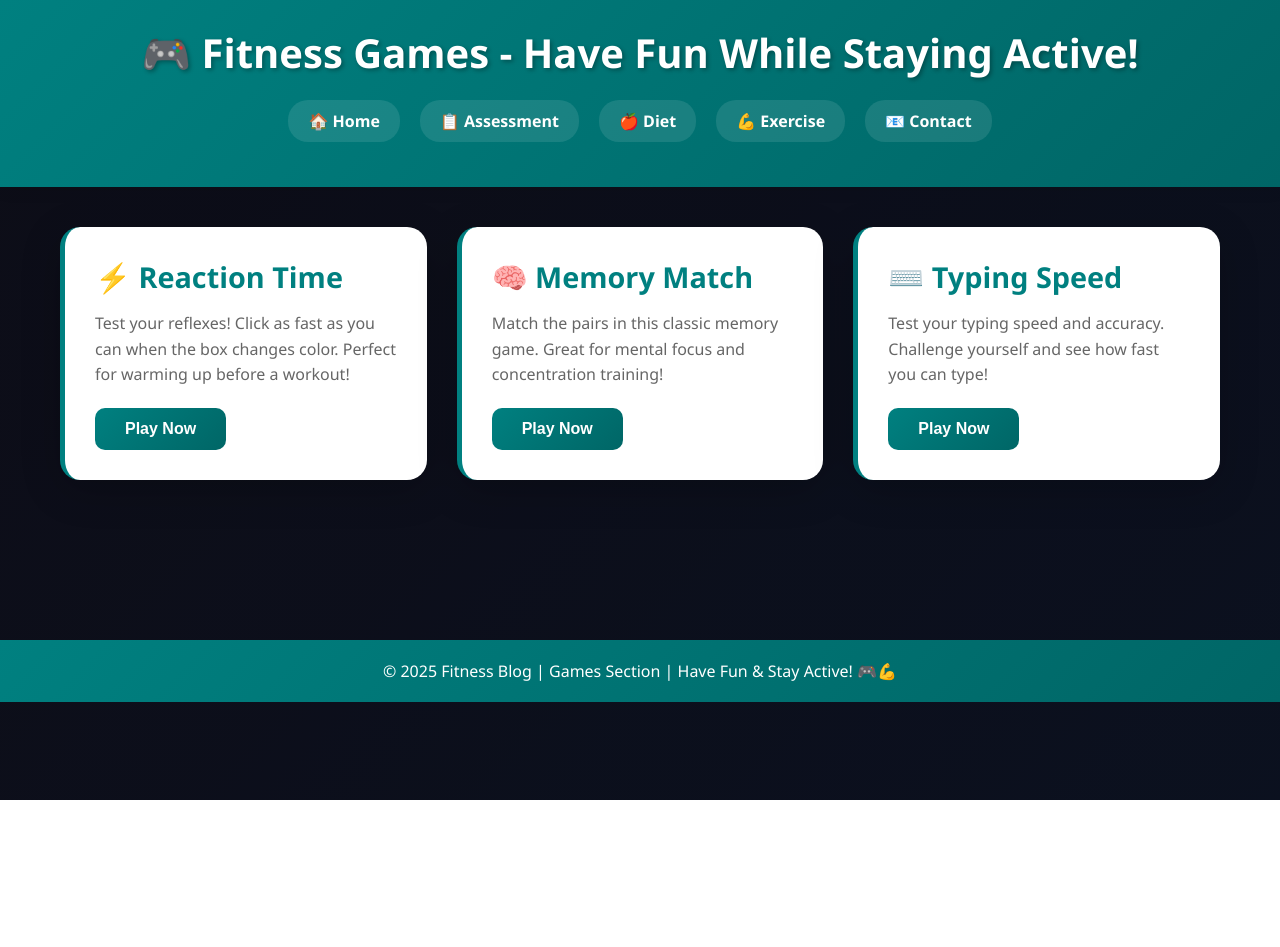
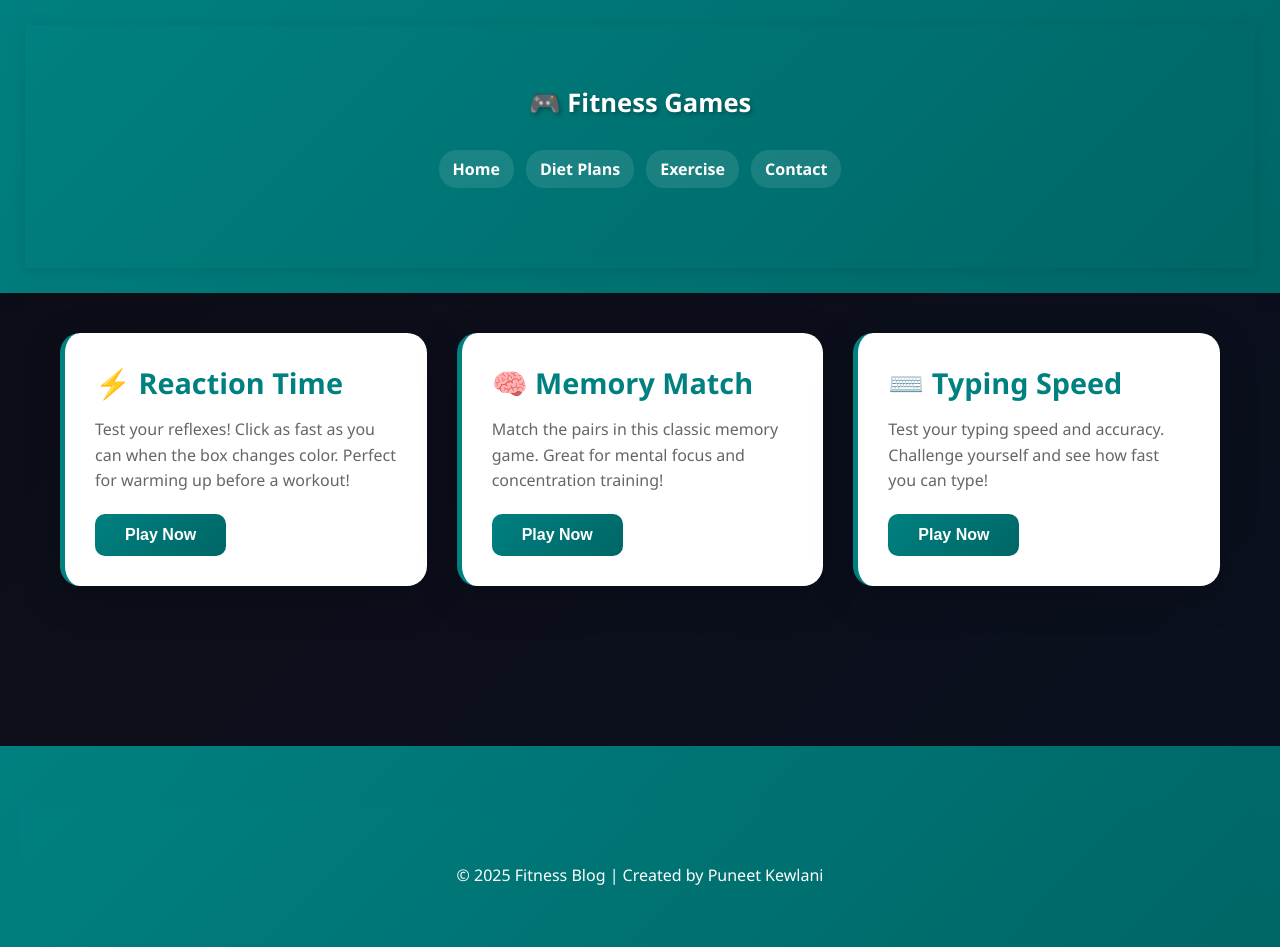
Before and after one commit to Puneetkewlani/Fitness-BLOG, a plain HTML site: page games.html in a window 1280 px wide. Shown: the top 947 px of the page. Before the commit the page ends 800 px from the top, so only its background shows below. Drawn offline with Linux system fonts and the light colour scheme.

Commit message:
small changes to all files including the index

```diff
--- a/games.html
+++ b/games.html
@@ -5,6 +5,11 @@
   <meta name="viewport" content="width=device-width, initial-scale=1.0">
   <meta name="description" content="Fitness Games - Have fun while staying active!">
   <title>Fitness Games - Fun Workouts 🎮</title>
+  <link rel="icon" href="assets/images/favicon.svg" type="image/svg+xml">
+  <link rel="preconnect" href="https://fonts.googleapis.com">
+  <link rel="preconnect" href="https://fonts.gstatic.com" crossorigin>
+  <link href="https://fonts.googleapis.com/css2?family=Inter:wght@400;600;700;800&display=swap" rel="stylesheet">
+  <link rel="stylesheet" href="assets/css/styles.css">
   <style>
     * {
       margin: 0;
@@ -291,14 +296,17 @@
 <body>
 
   <header>
-    <h1>🎮 Fitness Games - Have Fun While Staying Active!</h1>
-    <nav>
-      <a href="index.html">🏠 Home</a>
-      <a href="assessment.html">📋 Assessment</a>
-      <a href="diet.html">🍎 Diet</a>
-      <a href="exercise.html">💪 Exercise</a>
-      <a href="contact.html">📧 Contact</a>
-    </nav>
+    <header id="top" class="site-header">
+      <div class="container">
+        <h1>🎮 Fitness Games</h1>
+        <nav class="site-nav">
+          <a href="index.html">Home</a>
+          <a href="diet.html">Diet Plans</a>
+          <a href="exercise.html">Exercise</a>
+          <a href="contact.html">Contact</a>
+        </nav>
+      </div>
+    </header>
   </header>
 
   <div class="container">
@@ -374,8 +382,9 @@
   </div>
 
   <footer>
-    <p>© 2025 Fitness Blog | Games Section | Have Fun & Stay Active! 🎮💪</p>
-  </footer>
+      <footer class="site-footer">
+        <div class="container">© 2025 Fitness Blog | Created by Puneet Kewlani</div>
+      </footer>
 
   <script>
     // Game state
```
Also changed, not shown: Contact.html (+11 -5 lines), assessment.html (+19 -6 lines), diet.html (+11 -5 lines), exercise.html (+15 -9 lines), index.html (+11 -5 lines).
